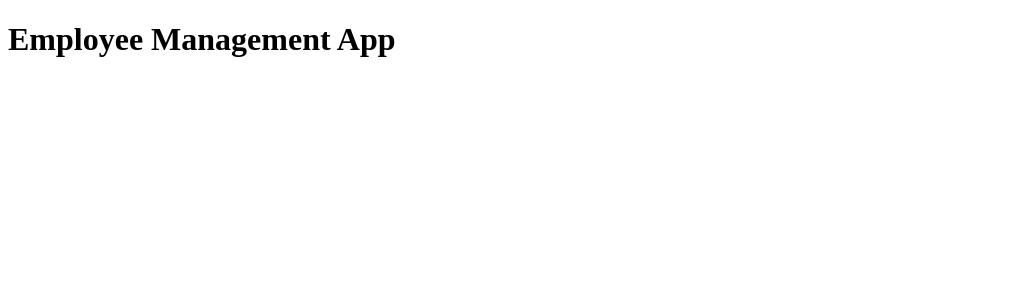
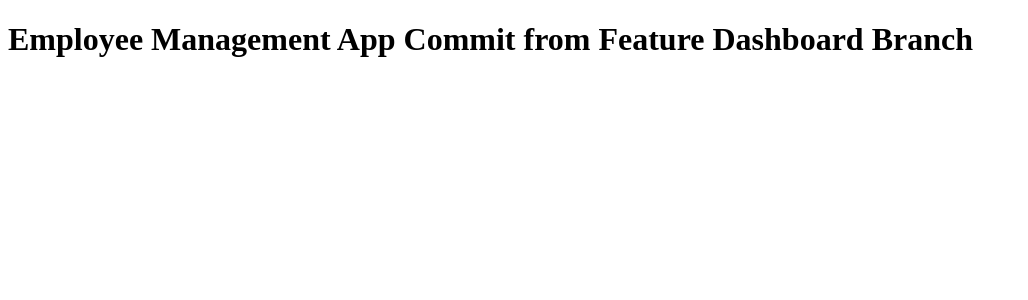
Before and after one commit to sumit22kalra/ci-cd, an Angular app in the folder employee-management-app/: page / in a window 1280 px wide. Shown: the top 300 px of the page, without its empty margins (0-1028 px from the left). Built offline with nearby package versions, Linux system fonts and the light colour scheme.

Commit message:
From Dashbaord Branch

```diff
--- a/employee-management-app/src/app/app.html
+++ b/employee-management-app/src/app/app.html
@@ -1,2 +1,2 @@
- <h1>Employee Management App</h1>
+ <h1>Employee Management App Commit from Feature Dashboard Branch</h1>
 <router-outlet />
```
